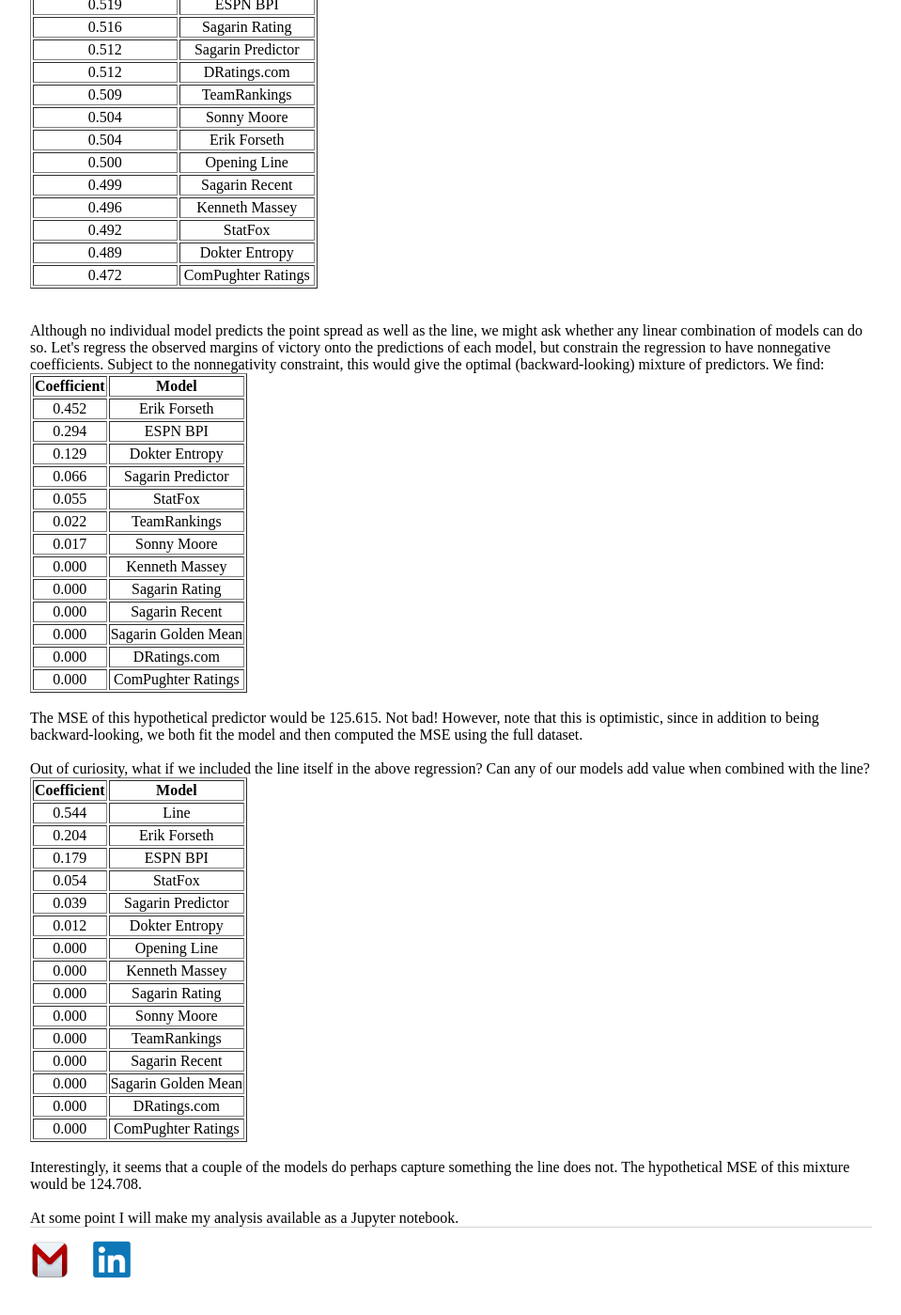
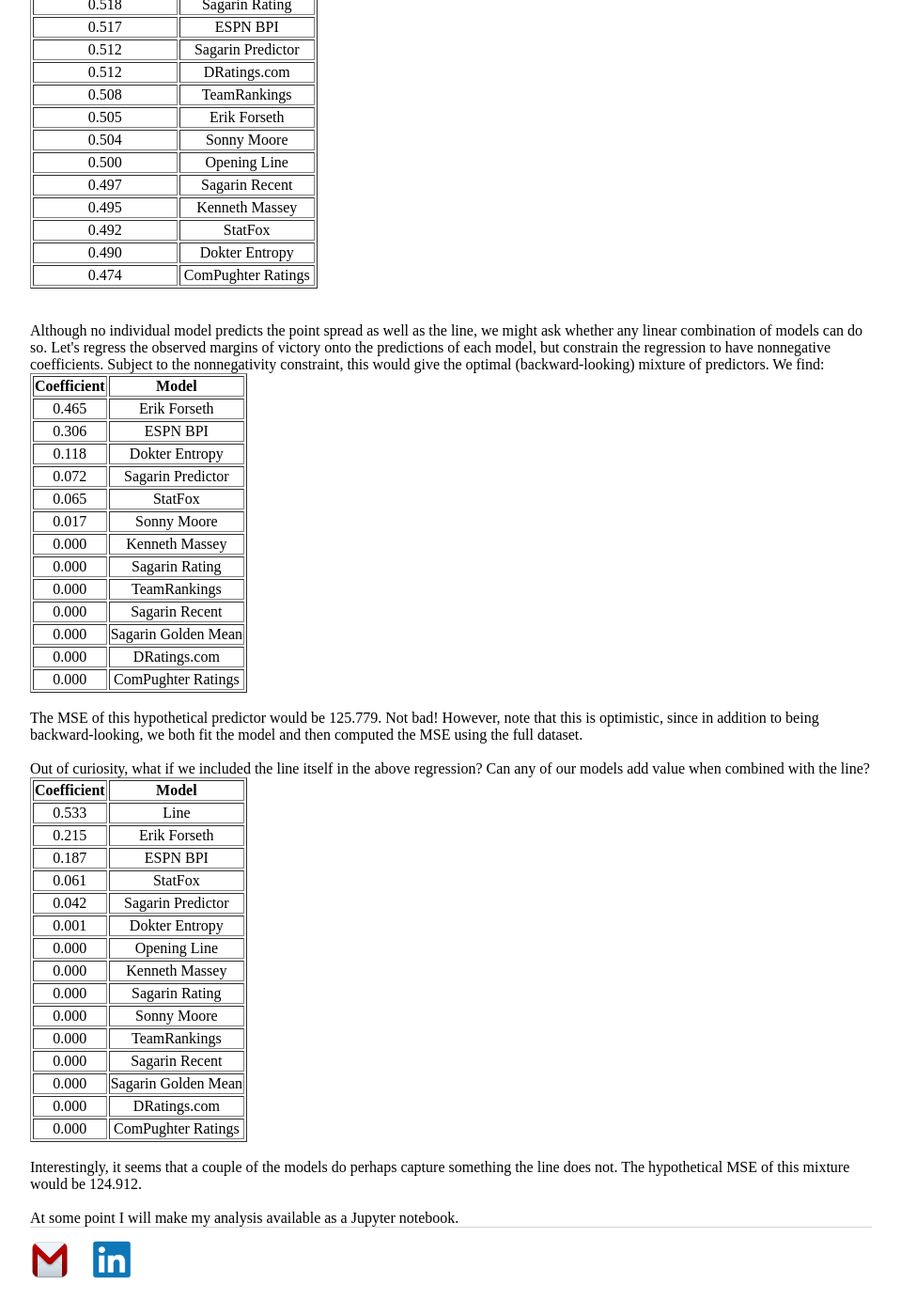
Before and after one commit to erikrforseth/erikrforseth.github.io, a Jekyll site: the page built from about.html, in a window 1280 px wide and 1400 px high, scrolled down 1235 px. Shown: the whole window at 94% size, without its empty margins (160-1119 px from the left). Built offline with Jekyll 4.4.1, drawn with Linux system fonts in a browser that asks for light colours; some of the changed text lies outside the part shown.

Commit message:
about page

```diff
--- a/about.html
+++ b/about.html
@@ -161,16 +161,16 @@
   </thead>
   <tbody>
     <tr align="center">
-      <td>0.520</td>
+      <td>0.519</td>
       <td>Sagarin Golden Mean</td>
     </tr>
     <tr align="center">
-      <td>0.519</td>
-      <td>ESPN BPI</td>
+      <td>0.518</td>
+      <td>Sagarin Rating</td>
     </tr>
     <tr align="center">
-      <td>0.516</td>
-      <td>Sagarin Rating</td>
+      <td>0.517</td>
+      <td>ESPN BPI</td>
     </tr>
     <tr align="center">
       <td>0.512</td>
@@ -181,27 +181,27 @@
       <td>DRatings.com</td>
     </tr>
     <tr align="center">
-      <td>0.509</td>
+      <td>0.508</td>
       <td>TeamRankings</td>
+    </tr>
+    <tr align="center">
+      <td>0.505</td>
+      <td>Erik Forseth</td>
     </tr>
     <tr align="center">
       <td>0.504</td>
       <td>Sonny Moore</td>
     </tr>
     <tr align="center">
-      <td>0.504</td>
-      <td>Erik Forseth</td>
-    </tr>
-    <tr align="center">
       <td>0.500</td>
       <td>Opening Line</td>
     </tr>
     <tr align="center">
-      <td>0.499</td>
+      <td>0.497</td>
       <td>Sagarin Recent</td>
     </tr>
     <tr align="center">
-      <td>0.496</td>
+      <td>0.495</td>
       <td>Kenneth Massey</td>
     </tr>
     <tr align="center">
@@ -209,11 +209,11 @@
       <td>StatFox</td>
     </tr>
     <tr align="center">
-      <td>0.489</td>
+      <td>0.490</td>
       <td>Dokter Entropy</td>
     </tr>
     <tr align="center">
-      <td>0.472</td>
+      <td>0.474</td>
       <td>ComPughter Ratings</td>
     </tr>
   </tbody>
@@ -230,28 +230,24 @@
   </thead>
   <tbody>
     <tr align="center">
-      <td>0.452</td>
+      <td>0.465</td>
       <td>Erik Forseth</td>
     </tr>
     <tr align="center">
-      <td>0.294</td>
+      <td>0.306</td>
       <td>ESPN BPI</td>
     </tr>
     <tr align="center">
-      <td>0.129</td>
+      <td>0.118</td>
       <td>Dokter Entropy</td>
     </tr>
     <tr align="center">
-      <td>0.066</td>
+      <td>0.072</td>
       <td>Sagarin Predictor</td>
     </tr>
     <tr align="center">
-      <td>0.055</td>
+      <td>0.065</td>
       <td>StatFox</td>
-    </tr>
-    <tr align="center">
-      <td>0.022</td>
-      <td>TeamRankings</td>
     </tr>
     <tr align="center">
       <td>0.017</td>
@@ -264,6 +260,10 @@
     <tr align="center">
       <td>0.000</td>
       <td>Sagarin Rating</td>
+    </tr>
+    <tr align="center">
+      <td>0.000</td>
+      <td>TeamRankings</td>
     </tr>
     <tr align="center">
       <td>0.000</td>
@@ -284,7 +284,7 @@
   </tbody>
 </table>
 <br>
-The MSE of this hypothetical predictor would be 125.615. Not bad! However, note that this is optimistic, since in addition to being backward-looking, we both fit the model and then computed the MSE using the full dataset.
+The MSE of this hypothetical predictor would be 125.779. Not bad! However, note that this is optimistic, since in addition to being backward-looking, we both fit the model and then computed the MSE using the full dataset.
 <br><br>
 Out of curiosity, what if we included the line itself in the above regression? Can any of our models add value when combined with the line?<table border="1" class="dataframe">
   <thead>
@@ -295,27 +295,27 @@
   </thead>
   <tbody>
     <tr align="center">
-      <td>0.544</td>
+      <td>0.533</td>
       <td>Line</td>
     </tr>
     <tr align="center">
-      <td>0.204</td>
+      <td>0.215</td>
       <td>Erik Forseth</td>
     </tr>
     <tr align="center">
-      <td>0.179</td>
+      <td>0.187</td>
       <td>ESPN BPI</td>
     </tr>
     <tr align="center">
-      <td>0.054</td>
+      <td>0.061</td>
       <td>StatFox</td>
     </tr>
     <tr align="center">
-      <td>0.039</td>
+      <td>0.042</td>
       <td>Sagarin Predictor</td>
     </tr>
     <tr align="center">
-      <td>0.012</td>
+      <td>0.001</td>
       <td>Dokter Entropy</td>
     </tr>
     <tr align="center">
@@ -357,6 +357,6 @@
   </tbody>
 </table>
 <br>
-Interestingly, it seems that a couple of the models do perhaps capture something the line does not. The hypothetical MSE of this mixture would be 124.708.
+Interestingly, it seems that a couple of the models do perhaps capture something the line does not. The hypothetical MSE of this mixture would be 124.912.
 <br><br>
 At some point I will make my analysis available as a Jupyter notebook.
```
Also changed, not shown: other parts of about.html (+31 -31 lines).
